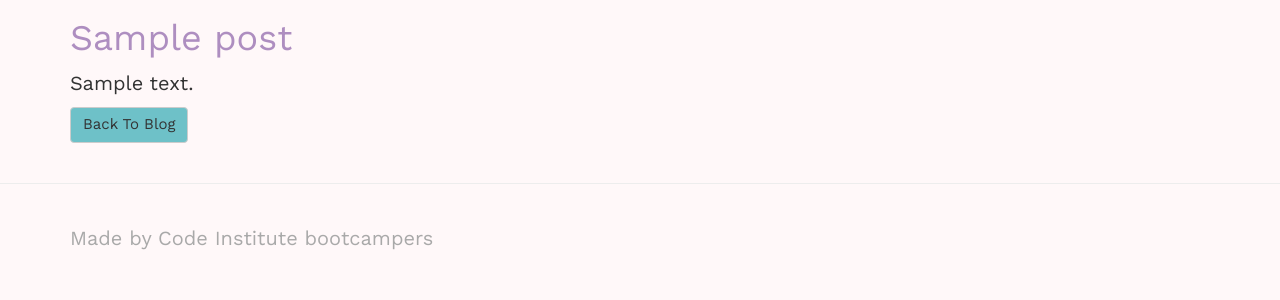
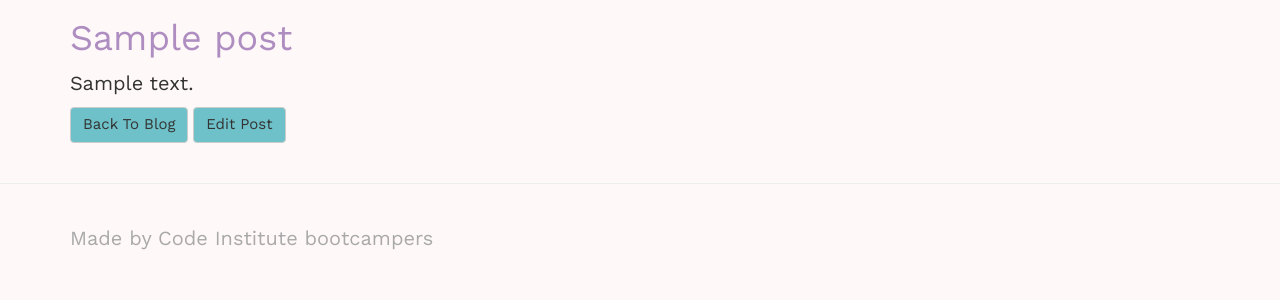
Before and after one commit to wolfenchic/blog_prj, a Django app: page /blog/post/1 in a window 1280 px wide. Shown: the part 51-351 px from the top of the page. Run offline with Django 3.2, Linux system fonts and the light colour scheme; tables that the repository leaves empty hold one stand-in row (values such as "Sample post"); some libraries are stand-ins or nearby versions.

Commit message:
Edit Blog Post

```diff
--- a/blog/models.py
+++ b/blog/models.py
@@ -16,6 +16,7 @@ class Post(models.Model):
     published_date = models.DateTimeField(blank=True, null=True)
     views = models.IntegerField(default=0)
     tag = models.CharField(max_length=30, blank=True, null=True)
+    image = models.ImageField(upload_to="images", blank=True, null=True)
 
     def publish(self):
         self.published_date = timezone.now()
--- a/blog/templates/blog/blog_list.html
+++ b/blog/templates/blog/blog_list.html
@@ -9,7 +9,7 @@
     {% for post in posts %}
     <div class="container-fluid">
         <div class="row">
-        <div class="col-lg-4 col-sm-4 col-xs-10 text-center mb-4">
+        <div class="col-lg-4 col-sm-4 col-xs-10 text-center">
             <div class="card">
                     <a href="https://placeholder.com"><img class="img-responsive" src="http://via.placeholder.com/300x150"></a>
                     <h3>{{ post.title }}</h3>
--- a/blog/templates/blog/post_detail.html
+++ b/blog/templates/blog/post_detail.html
@@ -4,4 +4,5 @@
     <h1>{{ post.title }}</h1>
     <p>{{ post.content }}</p>
     <button class="btn btn-default" onclick="location.href='{% url 'blog_posts' %}'">Back To Blog</button>
+    <button class="btn btn-default" onclick="location.href='{% url 'edit_post' post.id %}'">Edit Post</button>
 {% endblock content %}
--- a/blog/urls.py
+++ b/blog/urls.py
@@ -7,4 +7,5 @@ urlpatterns = [
     url(r'post/$',  PostForm, name="post_blog"),
     url(r'^post/(\d+)', post_detail, name='post_detail'),
     url(r'post/create', create_post, name='create_post'),
+    url(r'edit/(\d+)$', edit_blog_detail, name="edit_post"),
 ]
--- a/blog/views.py
+++ b/blog/views.py
@@ -1,7 +1,7 @@
 from django.shortcuts import render, get_object_or_404, redirect
 from django.http import HttpResponse
 from .models import Post
-from .forms import PostForm
+from .forms import PostForm, EditPostForm
 
 # Create your views here.
 def get_blog_page(request):
@@ -12,24 +12,31 @@ def post_detail(request, id):
     post = get_object_or_404(Post, pk=id)
     return render(request, "blog/post_detail.html", {'post': post})
 
+#//////////////////////////////
+
 def create_post(request):
     if request.method == "POST":
         form = PostForm(request.POST)
         post = form.save(commit=False)
         post.author = request.user
         post.save()
-        return redirect('blog_posts')
+        return redirect('post_detail', post.pk)
     else:
         form = PostForm()
 
     return render(request, 'blog/create_post.html', {'form': form})
 
-# def create_blog_post(request):
-#     if request.method == "POST":
-#         form = PostForm(request.POST)
-#         if form.is_valid():
-#             form.save()
+#//////////////////////////////
 
-#     form = PostForm()
-#     items = Post.objects.all()
-#     return render(request, "blog/blog_post_form.html", {'items': items, 'form': form})
+def edit_blog_detail(request, id):
+    post = get_object_or_404(Post, pk=id)
+
+    if request.method == "POST":
+        form = EditPostForm(request.POST, instance=post)
+        if form.is_valid():
+            form.save()
+            return redirect('post_detail', post.pk)
+    else:
+        form = EditPostForm(instance=post)
+
+    return render(request, "blog/create_post.html", {'form': form})
```
Also changed, not shown: blog/forms.py (+7 -0 lines).
